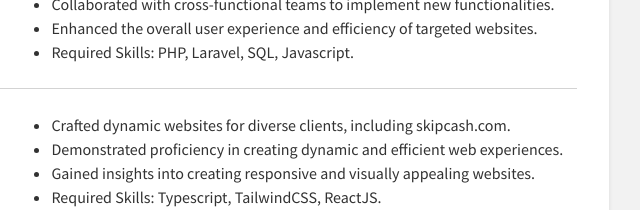
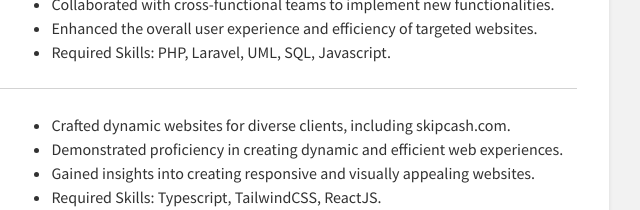
Before and after one commit to yassirelkhaili/resume, a website: page index.html in a window 1280 px wide. Shown: the part 436-646 px from the top of the page, 531-1171 px from the left. Drawn offline with nearby package versions, Linux system fonts and the light colour scheme.

Commit message:
updated skill and slightly formatted translation script

```diff
--- a/index.html
+++ b/index.html
@@ -61,7 +61,7 @@
             <li data-translate="position1_phrase3">Maintained and updated web applications to meet evolving requirements.</li>
             <li data-translate="position1_phrase4">Collaborated with cross-functional teams to implement new functionalities.</li>
             <li data-translate="position1_phrase5">Enhanced the overall user experience and efficiency of targeted websites.</li>
-            <li data-translate="position1_phrase6">Required Skills: PHP, Laravel, SQL, Javascript.</li>
+            <li data-translate="position1_phrase6">Required Skills: PHP, Laravel, UML, SQL, Javascript.</li>
         </ul>
         </div> <!-- end job -->
 
--- a/scripts/translate.ts
+++ b/scripts/translate.ts
@@ -182,6 +182,7 @@ const handleTranslation = (language: Language): void => {
   });
   languageIndex = languageIndex === 2 ? 0 : ++languageIndex;
 };
+
 document.addEventListener("DOMContentLoaded", () => {
     const languageToggler = document.querySelector(".languageToggler") as HTMLDivElement;
     languageToggler && languageToggler.addEventListener("click", () => handleTranslation(languagesArray[languageIndex]))
```
